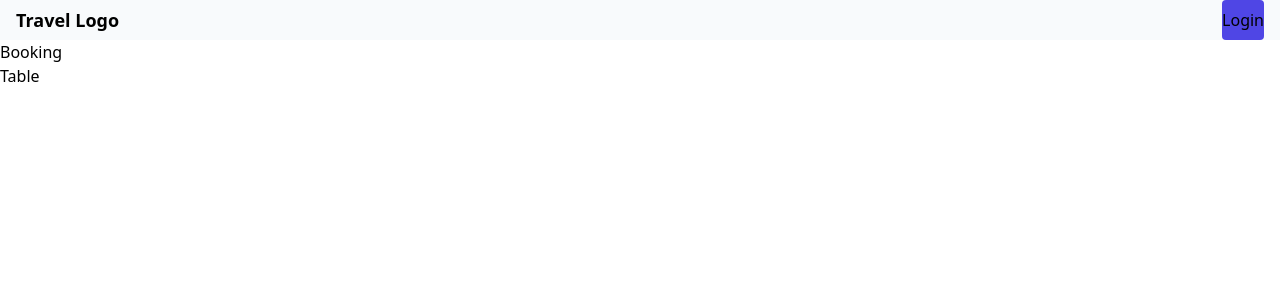
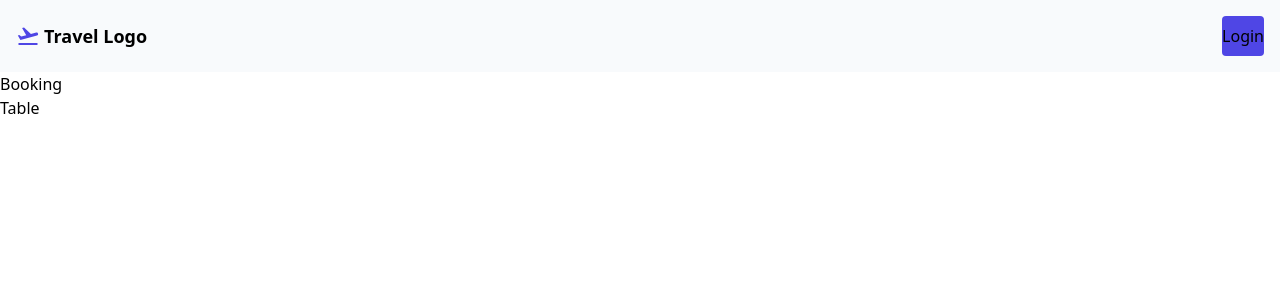
Before and after one commit to alexander784/Flight, a React (Create React App) app: page / in a window 1280 px wide. Shown: the top 300 px of the page. Built offline with nearby package versions, Linux system fonts and the light colour scheme.

Commit message:
Done Navbar

```diff
--- a/src/components/Header.js
+++ b/src/components/Header.js
@@ -1,10 +1,10 @@
-
+import { MdOutlineFlightTakeoff } from "react-icons/md";
 
 const Header = () => {
   return (
-    <header className="w-full px-4 bg-slate-50">
+    <header className="w-full p-4 bg-slate-50">
         <nav className="flex items-center justify-between max-w-6x1 mx-auto">
-            <a href="/" className="text-lg font-bold">Travel Logo</a>
+            <a href="/" className="text-lg font-bold flex items-center"><MdOutlineFlightTakeoff className="text-2xl mr-1 text-indigo-600"/>Travel Logo</a>
             <button className="bg-indigo-600 text-whitepx-6 py-2 rounded font-medium ">Login</button>
         </nav>
     </header>
```
